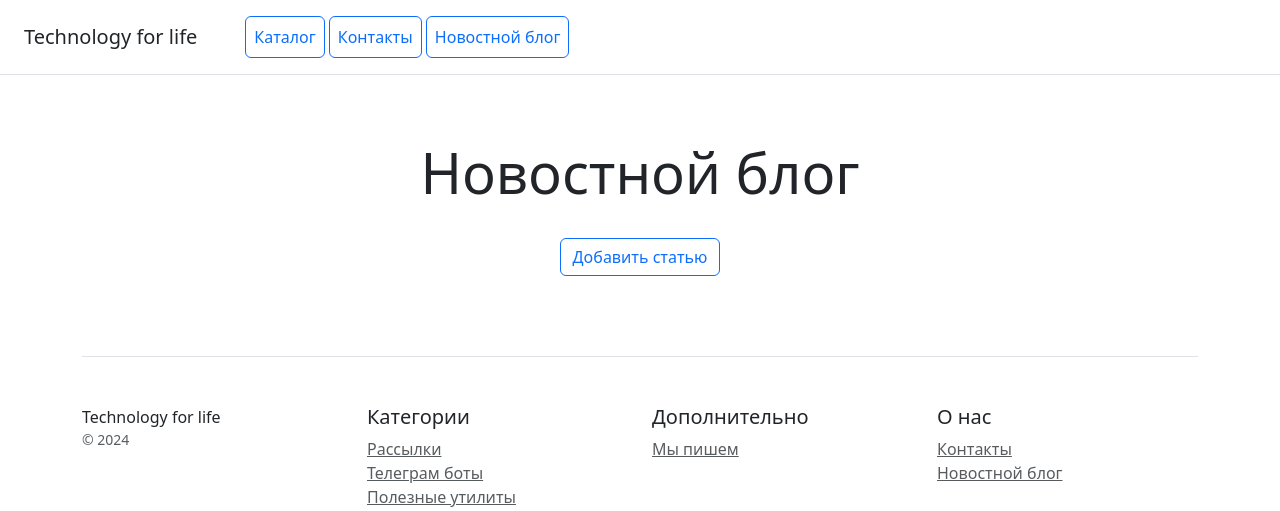
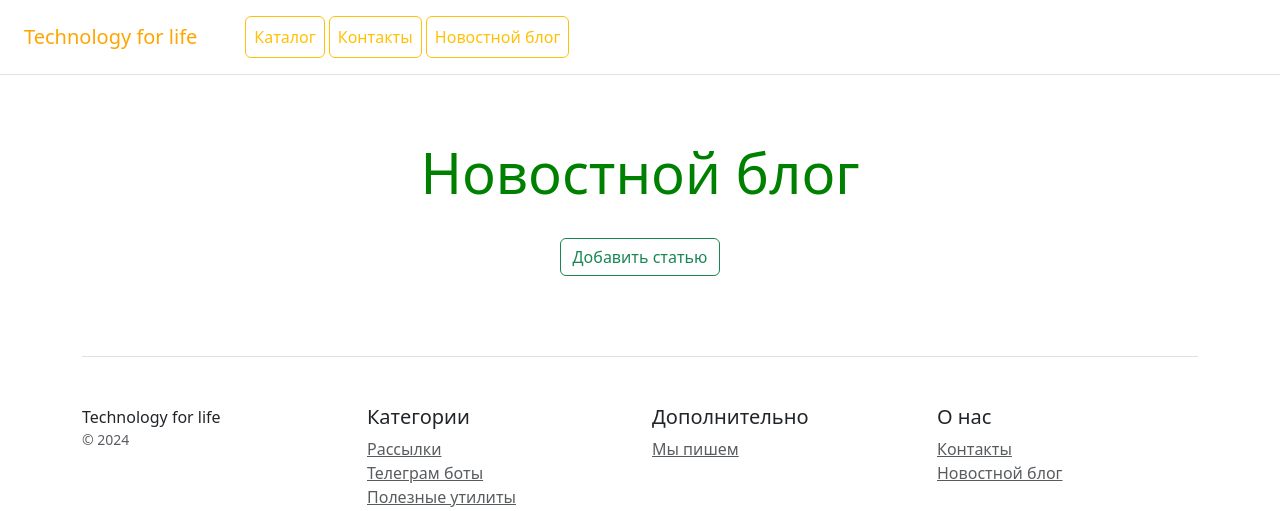
Before and after one commit to Maryieng/projectHomeWork, a Django app: page /blog/blog_list/ in a window 1280 px wide. Shown: the top 511 px of the page. Run offline with Django 5.2, Linux system fonts and the light colour scheme; data that the repository does not hold is empty.

Commit message:
color text and btn

```diff
--- a/blog/templates/blog/blogpost_list.html
+++ b/blog/templates/blog/blogpost_list.html
@@ -6,10 +6,10 @@
 {% block content %}
 
 <div class="pricing-header px-3 py-3 pt-md-5 pb-md-4 mx-auto text-center">
-    <h1 class="display-4">Новостной блог</h1>
+    <h1 class="display-4"> <font color="green"><strong> Новостной блог </strong></font></h1>
 </div>
 <div class="col-12 mb-5 text-center">
-    <a class="btn btn-outline-primary" href="{% url 'blog:create' %}"> Добавить статью </a>
+    <a class="btn btn-outline-success" href="{% url 'blog:create' %}"> Добавить статью </a>
 </div>
     <div class="container">
     <div class="row row-cols-1 row-cols-sm-2 row-cols-md-3 g-3">
@@ -18,7 +18,7 @@
         <div class="col">
             <div class="card mb-4 rounded-3 shadow-sm">
                 <div class="card-header py-3">
-                    <h4 align="center" class="my-0 fw-normal">{{ object|title | truncatechars:40 }}</h4>
+                    <h4 align="center" class="my-0 fw-normal"><strong>{{ object|title | truncatechars:40 }} </strong></h4>
                 </div>
                 <div class="card-body">
                     <ul align="center" class="list-unstyled mt-3 mb-4">
@@ -26,9 +26,9 @@
                         <li>{{ object.created_at }}</li>
                         <li>Просмотров: {{ object.view_count }}</li>
                     </ul>
-                    <a href="{% url 'blog:view' object.pk %}" class="w-100 btn btn-lg btn-outline-primary"> Подробнее </a>
-                    <a href="{% url 'blog:edit' object.pk %}" class="w-100 btn btn-lg btn-outline-primary"> Редактировать новость </a>
-                    <a href="{% url 'blog:delete' object.pk %}" class="w-100 btn btn-lg btn-outline-primary"> Удалить новость </a>
+                    <a href="{% url 'blog:view' object.pk %}" class="w-100 btn btn-lg btn-outline-success"> Подробнее </a>
+                    <a href="{% url 'blog:edit' object.pk %}" class="w-100 btn btn-lg btn-outline-success"> Редактировать новость </a>
+                    <a href="{% url 'blog:delete' object.pk %}" class="w-100 btn btn-lg btn-outline-success"> Удалить новость </a>
                 </div>
             </div>
         </div>
--- a/catalog/templates/catalog/contacts.html
+++ b/catalog/templates/catalog/contacts.html
@@ -6,7 +6,7 @@
 {% block content %}
 
 <div class="pricing-header px-3 py-3 pt-md-5 pb-md-4 mx-auto text-center">
-    <h1 class="display-4">Контакты</h1>
+    <h1 class="display-4"><strong> Контакты </strong></h1>
 </div>
 
 <div class="container">
--- a/catalog/templates/catalog/menu.html
+++ b/catalog/templates/catalog/menu.html
@@ -1,11 +1,11 @@
 {% block menu %}
 
 <div class="d-flex flex-column flex-md-row align-items-center p-3 px-md-4 mb-3 bg-white border-bottom box-shadow">
-    <h5 class="my-0 mr-md-auto font-weight-normal"> Technology for life </h5>
+    <h5 class="my-0 mr-md-auto font-weight-normal"><font color="orange"> Technology for life </font></h5>
     <nav class="ms-5">
-        <a class="p-2 btn btn-outline-primary" href="/">Каталог</a>
-        <a class="p-2 btn btn-outline-primary" href="/contacts/">Контакты</a>
-        <a href="{% url 'blog:blog_list' %}" class="p-2 btn btn-outline-primary"> Новостной блог </a>
+        <a class="p-2 btn btn-outline-warning" href="/">Каталог</a>
+        <a class="p-2 btn btn-outline-warning" href="/contacts/">Контакты</a>
+        <a href="{% url 'blog:blog_list' %}" class="p-2 btn btn-outline-warning"> Новостной блог </a>
     </nav>
 </div>
 {% endblock %}
```
